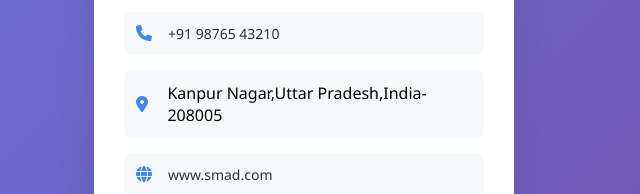
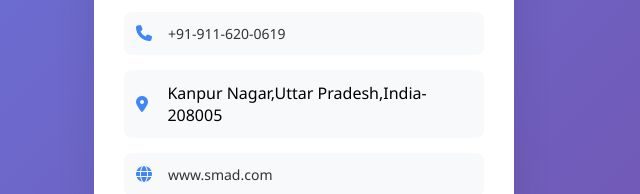
Before and after one commit to Puranjay9/dummyProj, a plain HTML site: page index.html in a window 1280 px wide. Shown: the part 590-784 px from the top of the page, 336-976 px from the left. Drawn offline with Linux system fonts and the light colour scheme.

Commit message:
Update index.html

```diff
--- a/index.html
+++ b/index.html
@@ -396,7 +396,7 @@
 
         <div class="contact-item">
           <i class="fas fa-phone"></i>
-          <a href="tel:+919876543210">+91 98765 43210</a>
+          <a href="tel:+91-911-620-0619">+91-911-620-0619</a>
         </div>
 
         <div class="contact-item">
```
